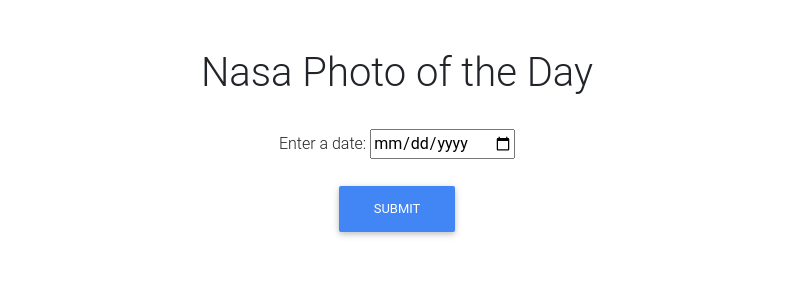
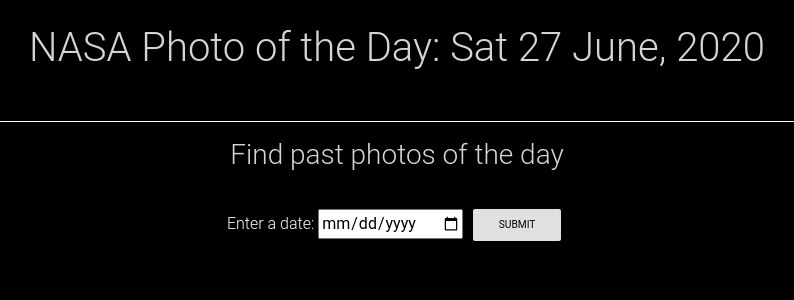
Before and after one commit to lr-carr/nasa-app, a Flask app: page / in a window 1280 px wide. Shown: the top 300 px of the page, without its empty margins (243-1037 px from the left). Run offline with Flask 2, Linux system fonts and the light colour scheme; data that the repository does not hold is empty; some libraries are stand-ins or nearby versions; some web fonts are replaced.

Commit message:
Refactor to include single html page; adjust css

```diff
--- a/app.py
+++ b/app.py
@@ -1,18 +1,15 @@
 from flask import Flask, render_template, request
+from datetime import date, datetime
 import requests
+import config
 
-app = Flask("MyExampleApp")
 
-@app.route("/")
-def home_page():
-	return render_template("index.html")
+app = Flask("NasaPhotoApp")
 
-@app.route("/photo", methods=['POST'])
-def photo():
-	date = request.form["date"]
-	your_key = '1cWjer6hc977DMbmpFcrcdPSMLgbSHViY0zi42nJ'
+
+def return_page_with_photo_info(photo_date, find_photo_text):
 	url = 'https://api.nasa.gov/planetary/apod'
-	payload = {"api_key": your_key,"date": date}
+	payload = {"api_key": config.api_key, "date": photo_date}
 
 	response = requests.get(url, params=payload)
 
@@ -22,6 +19,22 @@
 	img_title = nasa_img_of_day_data['title']
 	img_url = nasa_img_of_day_data['url']
 
-	return render_template("picture.html", explanation=img_expl, title=img_title, image=img_url)
+	date = photo_date.strftime("%a %-d %B, %Y")
+	print(date)
+
+	return render_template("index.html", explanation=img_expl, title=img_title, image=img_url, date=date, find_photo_text=find_photo_text)
+
+
+@app.route("/")
+def home_page():
+	today = date.today()
+	return return_page_with_photo_info(today, "Find past photos of the day")
+
+
+@app.route("/photo", methods=['POST'])
+def photo():
+	form_date = request.form["date"]
+	date = datetime.strptime(form_date, "%Y-%m-%d").date()
+	return return_page_with_photo_info(date, "Find another photo of the day")
 
 app.run(debug=True)
--- a/static/css/styles.css
+++ b/static/css/styles.css
@@ -0,0 +1,18 @@
+body {
+	background-color: black;
+}
+h1, h2, h3 {
+	color: #d4d4d4;
+}
+p, label {
+	color: white;
+}
+
+hr {
+  border: 0;
+  clear:both;
+  display:block;
+  width: 96%;
+  background-color:white;
+  height: 1px;
+}
--- a/templates/index.html
+++ b/templates/index.html
@@ -4,24 +4,29 @@
 	<head>
 		<title>Nasa Photo of the Day</title>
 		<meta name="viewport" content="width=device-width, initial-scale=1.0">
-		<!--Link CSS files here - I've linked custom & BootStrap CSS files-->
-		<link rel="stylesheet" href="{{ url_for('static', filename='css/styles.css')}}">
 		<link rel="stylesheet" href="{{ url_for('static', filename='css/bootstrap.min.css')}}">
 		<link rel="stylesheet" href="{{ url_for('static', filename='css/mdb.min.css')}}">
+		<link rel="stylesheet" href="{{ url_for('static', filename='css/styles.css')}}">
 	</head>
 
 	<body>
 		<div class="container text-center mt-4 mb-4">
 			<div class="col-lg-12 col-md-12 mb-12">
+				<h1>NASA Photo of the Day: {{ date }} </h1>
 				<img class="img-responsive python-image mb-4" src="{{ image }}">
-				<h1>Nasa Photo of the Day</h1>
+				<h1>{{ title }}</h1>
+				<p>{{ explanation }}</p>
+			</div>
+			<hr>
+			<div>
+				<h3> {{ find_photo_text }} </h3>
 				<br>
 				<form method="post" action="/photo">
 					<div class="form-group">
 						<label for="date">Enter a date:</label>
 						<input type="date" name="date" id="date" required="required">
+						<button type="submit" id="submit-button" class="btn btn-light btn-sm">Submit</button>
 					</div>
-					<button type="submit" id="submit-button" class="btn btn-primary">Submit</button>
 				</form>
 			</div>
 		</div>
```
Also changed, not shown: templates/picture.html (deleted, +0 -24 lines).
